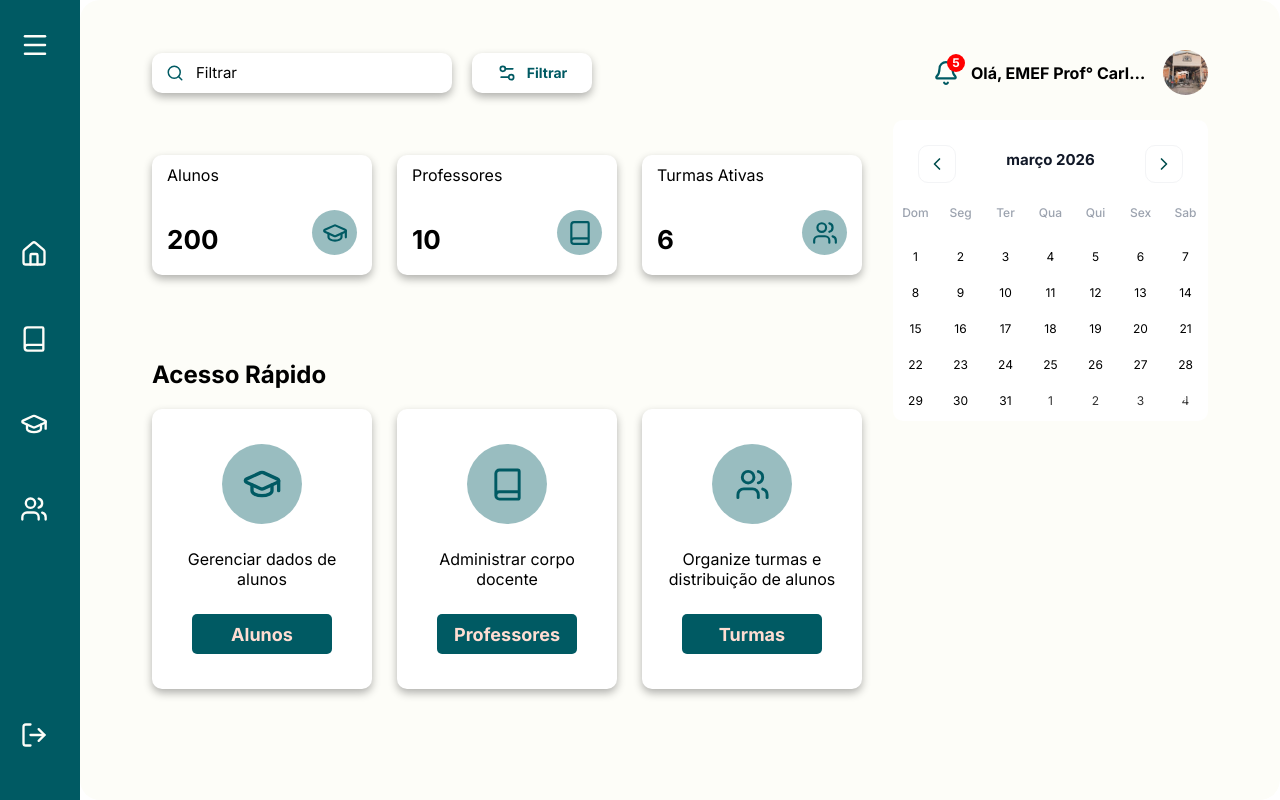
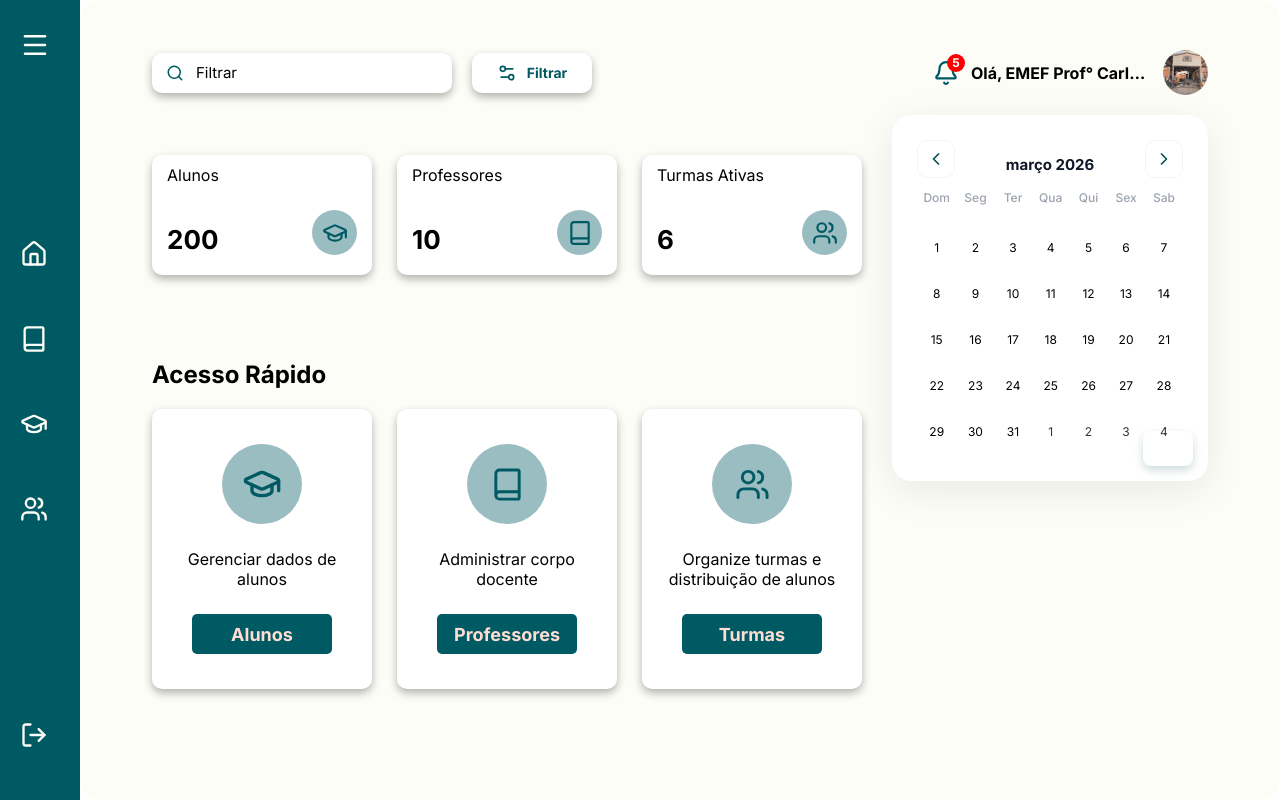
Before and after one commit to LunaSquad/Luna-web-FrontEnd, a React (Vite) app in the folder luna-front/: page /home in a window 1280 px wide. Built offline with nearby package versions, Linux system fonts and the light colour scheme; a web font is replaced by a local one.

Commit message:
desenvolvimento do calendário para a tela home

```diff
--- a/luna-front/src/components/calendar/MeuCalendario.tsx
+++ b/luna-front/src/components/calendar/MeuCalendario.tsx
@@ -7,14 +7,14 @@ export default function MyCalendar() {
   const [selected, setSelected] = React.useState<Date>();
 
   return (
-    <div style={{ position: 'relative', width: 'fit-content' }}>
+    // REMOVA o style inline e use a className
+    <div className="calendar-wrapper">
       <DayPicker
         mode="single"
         selected={selected}
         onSelect={setSelected}
         locale={ptBR}
         showOutsideDays
-        // fixedWeeks
         components={{
           Chevron: ({ orientation }) => {
             return orientation === 'left' ? (
@@ -24,7 +24,6 @@ export default function MyCalendar() {
             );
           },
         }}
-        // Classes para você estilizar no seu CSS
         classNames={{
           months: 'calendar-months',
           month: 'calendar-month',
@@ -40,22 +39,8 @@ export default function MyCalendar() {
         }}
       />
 
-      {/* Botão flutuante da imagem */}
-      <button
-        style={{
-          position: 'absolute',
-          bottom: '10px',
-          right: '10px',
-          backgroundColor: 'transparent',
-          border: 'none',
-          borderRadius: '8px',
-          padding: '10px',
-          cursor: 'pointer',
-          display: 'flex',
-          alignItems: 'center',
-          justifyContent: 'center'
-        }}
-      >
+      {/* Use a classe calendar-fab para o botão também */}
+      <button className="calendar-fab">
         <CalendarDays size={20} color="white" />
       </button>
     </div>
--- a/luna-front/src/index.css
+++ b/luna-front/src/index.css
@@ -1338,14 +1338,19 @@
 /* calendar.css */
 
 /* 1. Container Principal */
+/* No seu calendar.css */
 .calendar-wrapper {
   background: #ffffff;
   border-radius: 20px;
+  /* Aumentamos para 80px para garantir espaço para o botão e o respiro */
   padding: 25px;
   box-shadow: 0 10px 40px rgba(0, 0, 0, 0.08);
   width: fit-content;
   position: relative;
-  font-family: 'Inter', sans-serif; /* Ou sua fonte de preferência */
+  font-family: 'Inter', sans-serif;
+  /* Garante que o container cresça conforme o padding */
+  display: flex;
+  flex-direction: column;
 }
 
 /* 2. Cabeçalho (Janeiro 2026) */
@@ -1357,7 +1362,7 @@
   font-size: 15px;
   font-weight: 700;
   color: #111827;
-  padding: 30px 0px;
+  padding: 10px 0px;
   /* border-bottom: 2px solid #9ca3af; */
   /* margin-bottom: 10px; */
 }
@@ -1432,7 +1437,7 @@
   justify-content: center;
   font-size: 0.95rem;
   color: #374151;
-  border-radius: 12px;
+  border-radius: 50% !important;
   cursor: pointer;
   border: none;
   background: transparent;
@@ -1450,6 +1455,28 @@
 .calendar-day:hover:not(.calendar-day-selected) {
   background-color: #f3f4f6;
   border-radius: 50%;
+}
+
+.calendar-month table {
+  width: 100%;
+  border-collapse: separate;
+  border-spacing: 0 6px;
+}
+
+.calendar-month tbody {
+  display: table-row-group;
+}
+
+.calendar-month tr {
+  display: table-row;
+}
+
+.calendar-month td {
+  display: table-cell;
+  text-align: center;
+  width: 40px;
+  height: 40px;
+  padding: 0;
 }
 
 /* Dia Selecionado (Destaque Verde) */
@@ -1476,7 +1503,7 @@
   position: absolute;
   bottom: 15px;
   right: 15px;
-  background-color: #004d4d;
+  background-color: transparent;
   border: none;
   border-radius: 8px;
   width: 50px;
@@ -1493,24 +1520,12 @@
   transform: translateY(-1px);
 }
 
-.calendar-month table {
-  width: 100%;
-  border-collapse: separate;
-  border-spacing: 0 6px;
-}
-
-.calendar-month tbody {
-  display: table-row-group;
-}
-
-.calendar-month tr {
-  display: table-row;
-}
-
-.calendar-month td {
-  display: table-cell;
-  text-align: center;
-  width: 30px;
-  height: 30px;
-  padding: 0;
-}
+.has-event::after {
+  content: '';
+  position: absolute;
+  bottom: 4px;
+  width: 4px;
+  height: 4px;
+  background-color: #005A63;
+  border-radius: 50%;
+}
```
